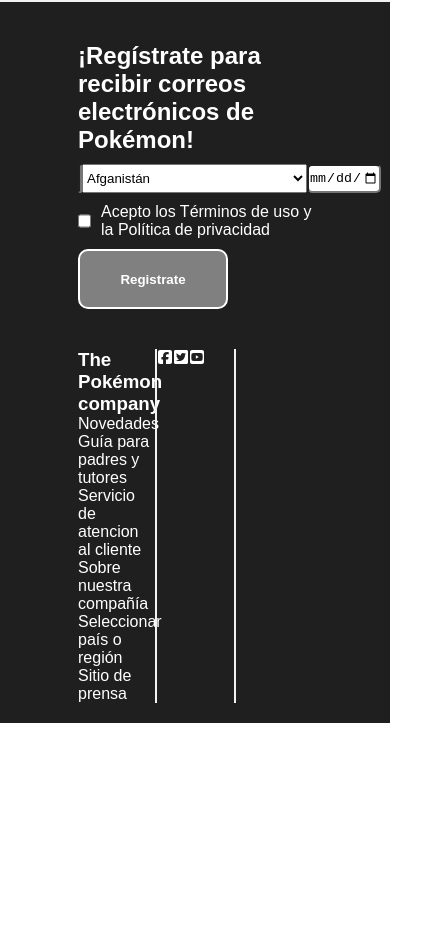
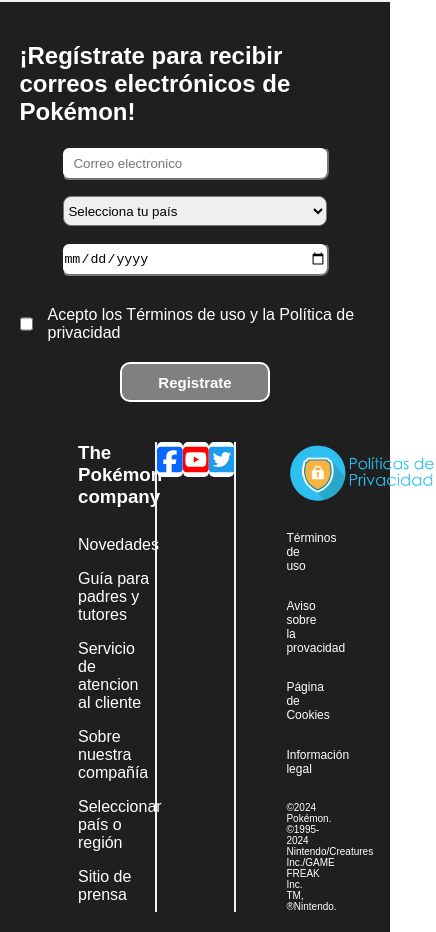
Before and after one commit to maksudxx/pokeApi, a React (Vite) app: page / in a window 390 px wide. Shown: the part 1240-2172 px from the top of the page, 436 px wide, since content can reach past the window. Before the commit the page ends 1963 px from the top, so only its background shows below. Built offline with nearby package versions, Linux system fonts and the light colour scheme.

Commit message:
Footer responsive pantallas chicas

```diff
--- a/src/components/Footer/Footer.jsx
+++ b/src/components/Footer/Footer.jsx
@@ -2,6 +2,7 @@
 import { FaSquareFacebook } from "react-icons/fa6";
 import { FaTwitterSquare } from "react-icons/fa";
 import { FaSquareYoutube } from "react-icons/fa6";
+import ImgPrivacidad from "../../assets/Images/politica-de-privacidad.png";
 
 import styles from "./Footer.module.css";
 export const Footer = () => {
@@ -9,10 +10,11 @@
     <footer className={styles.footerContainer}>
       <div className={styles.footerContainerForm}>
         <h2>¡Regístrate para recibir correos electrónicos de Pokémon!</h2>
-        <form action="">
+        <form action="" className={styles.formResponsive}>
           <div className={styles.footerContainerInputForm}>
             <input type="email" placeholder="Correo electronico" />
             <select name="" id="">
+              <option value="">Selecciona tu país</option>
               {paises.map(({ name }, key) => (
                 <option value={name}>{name}</option>
               ))}
@@ -34,28 +36,33 @@
         <div className={styles.columnInfo}>
           <h3>The Pokémon company</h3>
           <div className={styles.containerLinks}>
-            <a>Novedades</a>
-            <a>Guía para padres y tutores</a>
-            <a>Servicio de atencion al cliente</a>
-            <a>Sobre nuestra compañía</a>
-            <a>Seleccionar país o región</a>
-            <a>Sitio de prensa</a>
+            <p>Novedades</p>
+            <p>Guía para padres y tutores</p>
+            <p>Servicio de atencion al cliente</p>
+            <p>Sobre nuestra compañía</p>
+            <p>Seleccionar país o región</p>
+            <p>Sitio de prensa</p>
           </div>
         </div>
         <div className={styles.containerSocial}>
-          <div>
-            <FaSquareFacebook />
-            <FaTwitterSquare />
-            <FaSquareYoutube />
+          <div className={styles.containerIcons}>
+            <FaSquareFacebook className={styles.facebookLogo} />
+            <FaSquareYoutube className={styles.youtubeLogo} />
+            <FaTwitterSquare className={styles.twitterLogo} />
           </div>
         </div>
-        <div className={styles.containerInfoPrivacity}><p></p>
-        <p></p>
-        <p></p>
-        <p></p>
-        <p></p>
-        <p></p>
-        <p></p></div>
+        <div className={styles.containerInfoPrivacity}>
+          <img src={ImgPrivacidad} alt="imagen-politica-privacidad" />
+          <p>Términos de uso</p>
+          <p>Aviso sobre la provacidad</p>
+          <p>Página de Cookies</p>
+          <p>Información legal</p>
+          <div>
+            <p>©2024 Pokémon. ©1995-2024</p>
+            <p>Nintendo/Creatures Inc./GAME FREAK Inc. TM,</p>
+            <p>®Nintendo.</p>
+          </div>
+        </div>
       </div>
     </footer>
   );
--- a/src/components/Footer/Footer.module.css
+++ b/src/components/Footer/Footer.module.css
@@ -17,16 +17,24 @@
   margin: 10px 0;
 }
 .footerContainerInputForm input {
-  height: 25px;
-  border-radius: 5px;
+  height: 35px;
+  border-radius: 8px;
   width: 30%;
+}
+
+.footerContainerInputForm input::placeholder {
+  padding-left: 10px;
+}
+
+.footerContainerInputForm select {
+  border-radius: 8px;
 }
 .footerContainerCheckbox {
   display: flex;
-  margin-bottom: 10px;
+  margin: 20px 0;
 }
 .footerContainerCheckbox p {
-  margin-left: 10px;
+  margin-left: 15px;
 }
 
 .footerFormSubmit {
@@ -36,6 +44,7 @@
   background: #808080;
   color: #fff;
   font-weight: bold;
+  font-size: 15px;
   border: 2px solid #fff;
 }
 .footerFormSubmit:hover {
@@ -51,19 +60,107 @@
 }
 .columnInfo {
   width: 33%;
-
 }
 .containerLinks {
   display: flex;
   flex-direction: column;
+  margin-top: 20px;
 }
 
-.containerSocial{
-    width: 33%;
-    border-left: 2px solid #f2f2f2;
-    border-right: 2px solid #f2f2f2;
+.containerLinks p {
+  margin: 8px 0;
 }
 
-.containerInfoPrivacity{
-    width: 33%;
+.containerLinks p:hover {
+  cursor: pointer;
 }
+
+.containerSocial {
+  width: 33%;
+  border-left: 2px solid #f2f2f2;
+  border-right: 2px solid #f2f2f2;
+}
+
+.containerIcons {
+  width: 100%;
+  display: flex;
+  justify-content: space-evenly;
+}
+
+.facebookLogo {
+  font-size: 35px;
+  color: #0866ff;
+  background: #fff;
+  border-radius: 5px;
+}
+
+.youtubeLogo {
+  font-size: 35px;
+  color: #ff0000;
+  background: #fff;
+  border-radius: 5px;
+}
+
+.twitterLogo {
+  font-size: 35px;
+  color: #1d9bf0;
+  background: #fff;
+  border-radius: 5px;
+}
+.containerInfoPrivacity {
+  width: 33%;
+  font-size: 12px;
+  display: flex;
+  flex-direction: column;
+  justify-content: space-between;
+}
+.containerInfoPrivacity img {
+  width: 150px;
+  margin-left: 50px;
+}
+
+.containerInfoPrivacity p {
+  margin-left: 50px;
+}
+.containerInfoPrivacity p:hover {
+  cursor: pointer;
+}
+
+.containerInfoPrivacity div {
+  font-size: 10px;
+}
+
+/*RESPONSIVE*/
+
+@media (min-width: 280px) and (max-width: 650px) {
+
+
+  .footerContainerForm {
+    width: 90%;
+    display: flex;
+    flex-direction: column;
+    align-items: center;
+  }
+
+  .footerContainerInputForm {
+    display: flex;
+    flex-direction: column;
+    align-items: center;
+    height: 130px;
+    margin-top: 20px;
+  }
+  .footerContainerInputForm input, select{
+    width: 75%;
+    height: 30px;
+  }
+
+  .formResponsive{
+    display: flex;
+    flex-direction: column;
+  }
+
+  .footerFormSubmit{
+    align-self: center;
+    height: 40px;;
+  }
+}
```
Also changed, not shown: src/assets/Images/politica-de-privacidad.png (added).
